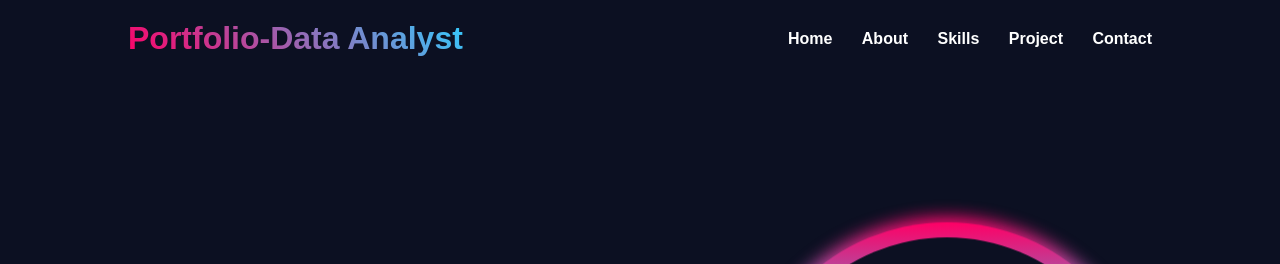
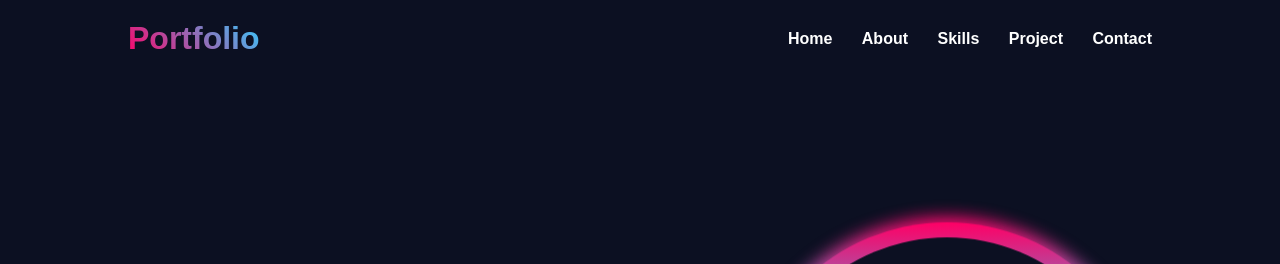
Before and after one commit to ttBitencourt/Portfolio, a plain HTML site: page index.html in a window 1280 px wide. Shown: the top 264 px of the page. Drawn offline with nearby package versions, Linux system fonts and the light colour scheme.

Commit message:
Update index.html

```diff
--- a/index.html
+++ b/index.html
@@ -3,7 +3,7 @@
 <head>
     <meta charset="UTF-8">
     <meta name="viewport" content="width=device-width, initial-scale=1.0">
-    <title>Portfolio</title>
+    <title>Bitencourt - Data Analyst</title>
 
     <link rel="shortcut icon" href="image/favicon.png" type="image/x-icon">
 
@@ -16,7 +16,7 @@
     <!-- Barra de Navegação -->
 
     <header class="header">
-        <a href="#" class="logo">Portfolio-Data Analyst</a>
+        <a href="#" class="logo">Portfolio</a>
 
         <nav class="navbar">
             <a href="#home" style="--i:1" class="">Home</a>
```
